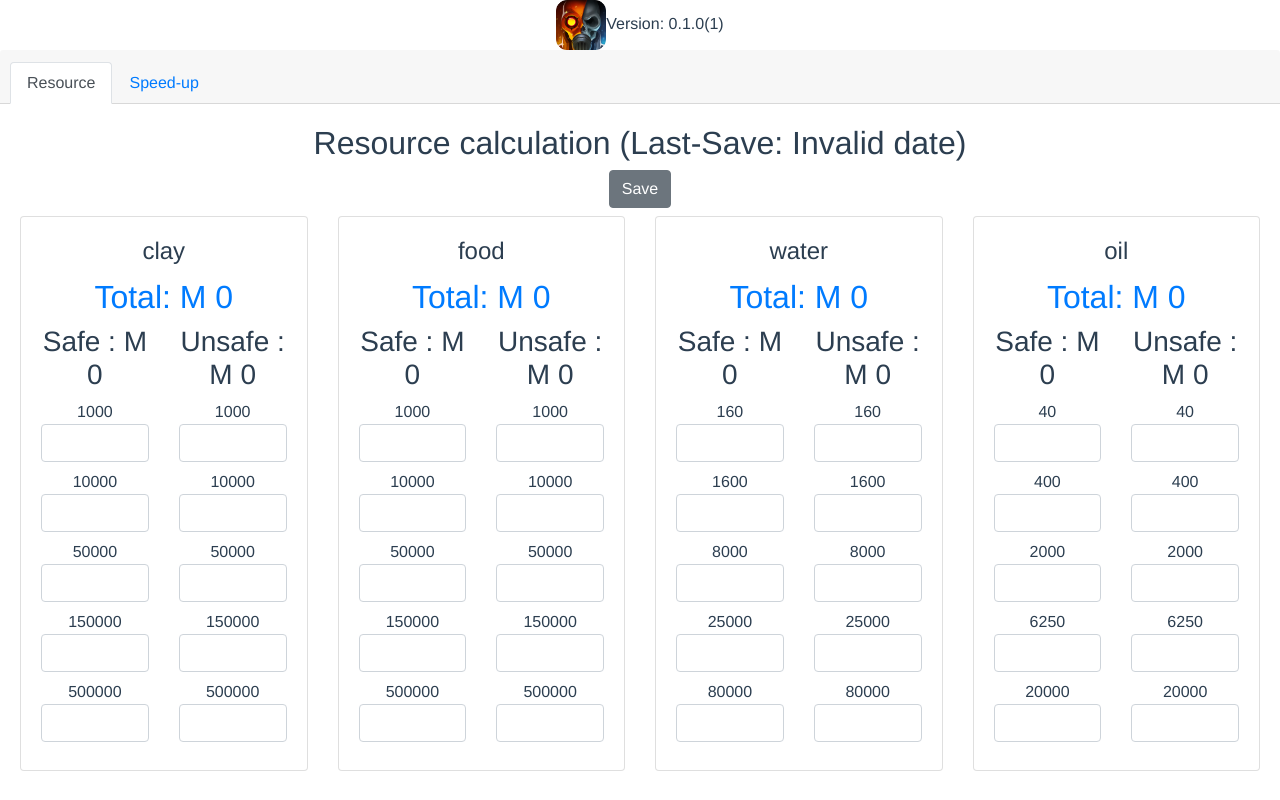
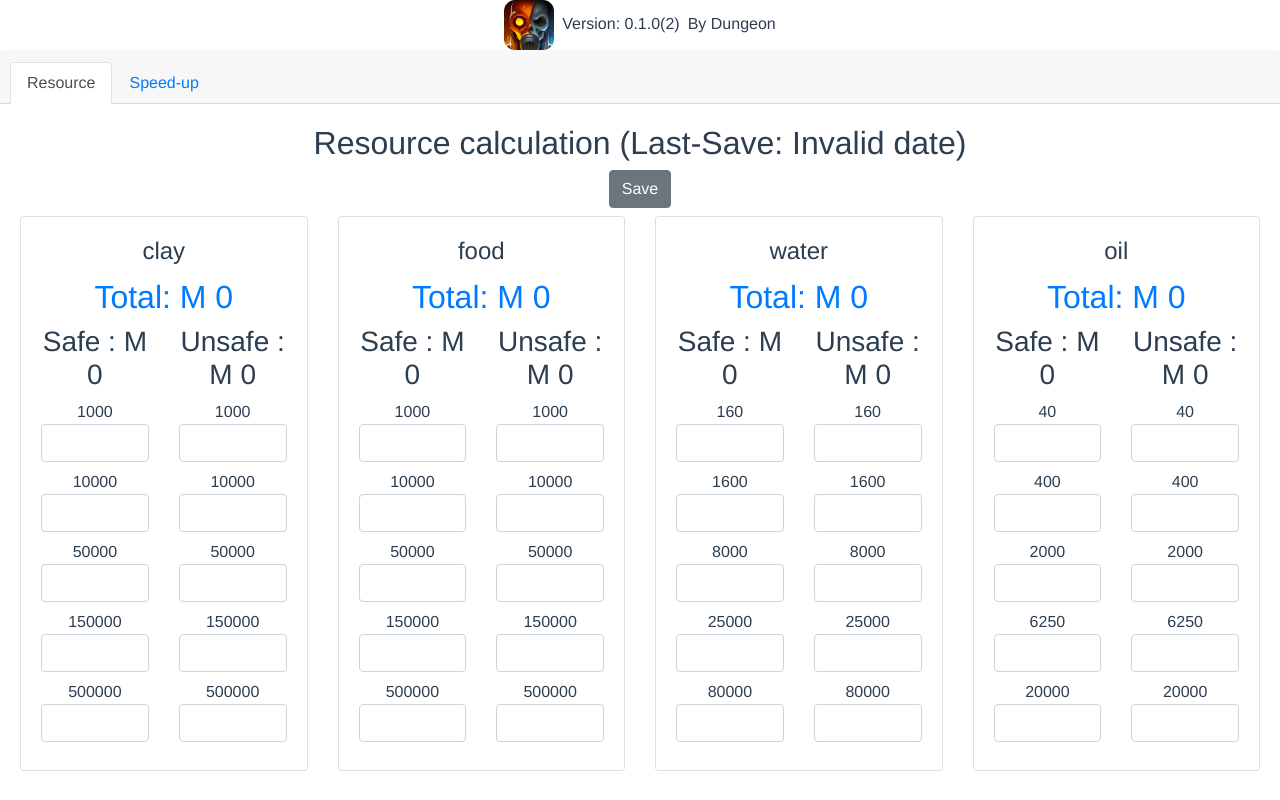
Before and after one commit to kenobikty/openAITool, a Vue app: page / in a window 1280 px wide. Built offline with nearby package versions, Linux system fonts and the light colour scheme.

Commit message:
[v0.1.0] new build

```diff
--- a/src/App.vue
+++ b/src/App.vue
@@ -1,7 +1,8 @@
 <template>
   <div id="app">
     <img alt="logo" height="50" src="./assets/logo.png">
-    <span>Version: 0.1.0(1)</span>
+    <span class="mx-2">Version: 0.1.0(2)</span>
+    <span>By Dungeon</span>
     <WasteLand/>
   </div>
 </template>
```
